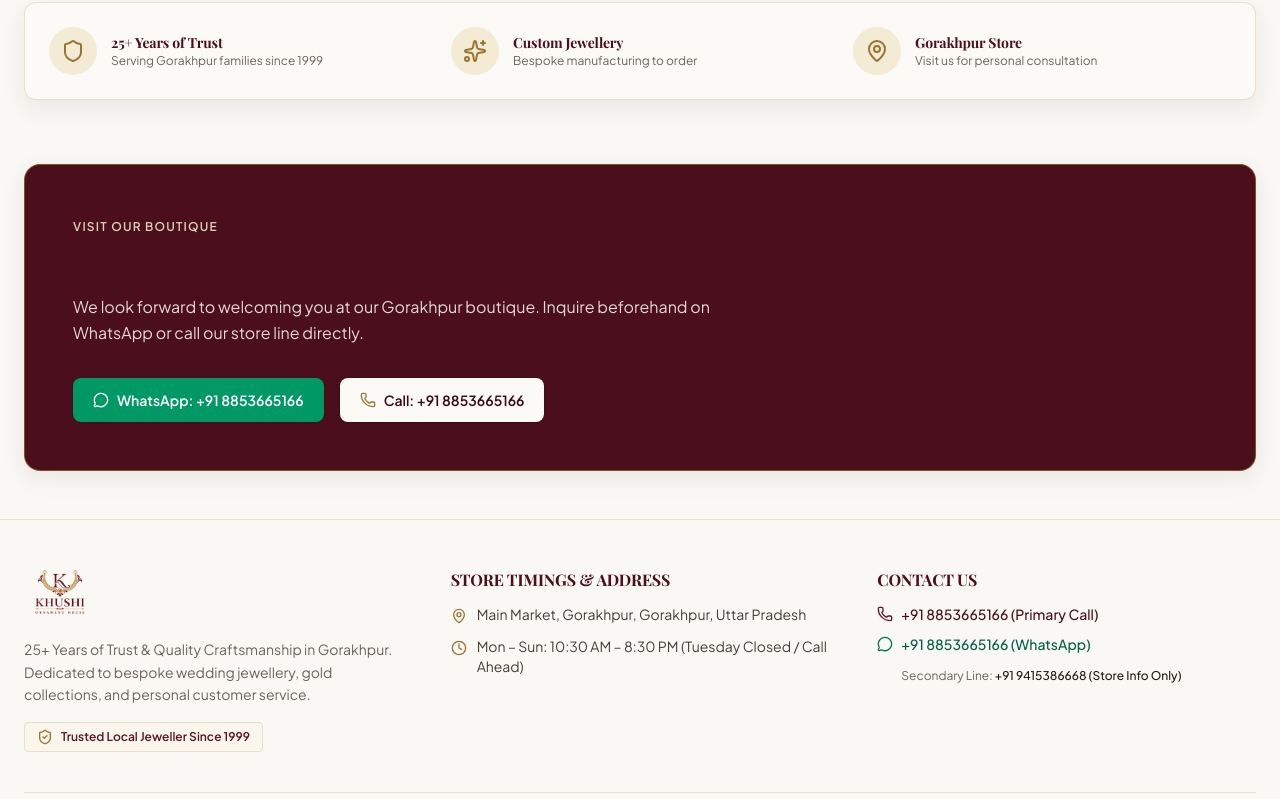
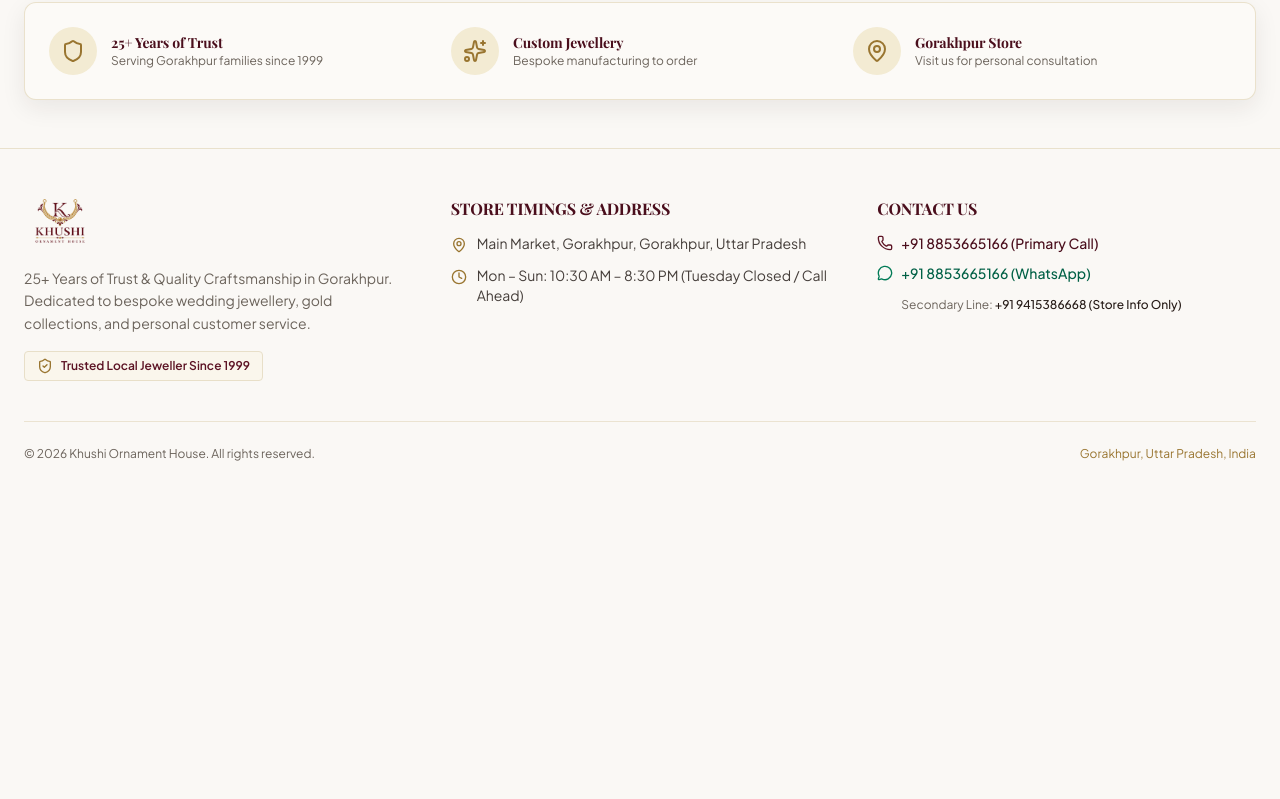
Before and after one commit to Abhishek95595/My-Shop, a Next.js app: page / in a window 1280 px wide. Shown: the part 1231-2030 px from the top of the page. After the commit the page ends 1725 px from the top, so only its background shows below. Built offline with nearby package versions, Linux system fonts and the light colour scheme; a web font is replaced by a local one.

Commit message:
fix(phase1): update dependencies to Tailwind 4.3.3, TypeScript 5.9.3 and restrict homepage boundary

```diff
--- a/package.json
+++ b/package.json
@@ -18,7 +18,7 @@
   },
   "devDependencies": {
     "@next/eslint-plugin-next": "16.3.3",
-    "@tailwindcss/postcss": "^4.0.0",
+    "@tailwindcss/postcss": "4.3.3",
     "@types/node": "^22.13.4",
     "@types/react": "^19.0.10",
     "@types/react-dom": "^19.0.4",
@@ -26,7 +26,7 @@
     "eslint": "^9.20.1",
     "eslint-plugin-react-hooks": "^5.1.0",
     "postcss": "^8.5.2",
-    "tailwindcss": "^4.0.0",
-    "typescript": "^5.8.2"
+    "tailwindcss": "4.3.3",
+    "typescript": "5.9.3"
   }
 }
--- a/src/app/page.tsx
+++ b/src/app/page.tsx
@@ -1,7 +1,6 @@
 import React from 'react';
 import { HeroSection } from '@/components/hero/HeroSection';
-import { Shield, Sparkles, MapPin, Phone, MessageCircle } from 'lucide-react';
-import { CONTACT_CONFIG } from '@/lib/constants';
+import { Shield, Sparkles, MapPin } from 'lucide-react';
 
 export default function HomePage() {
   return (
@@ -43,45 +42,6 @@
           </div>
         </div>
       </section>
-
-      {/* 3. Store Visit & Direct Inquiry Banner */}
-      <section className="max-w-7xl mx-auto px-4 sm:px-6">
-        <div className="bg-maroon-800 text-cream-50 rounded-2xl p-8 sm:p-12 shadow-card border border-gold-400/40 relative overflow-hidden">
-          <div className="max-w-2xl space-y-4">
-            <span className="text-xs uppercase tracking-widest text-gold-300 font-semibold">
-              Visit Our Boutique
-            </span>
-            <h2 className="text-2xl sm:text-3xl font-serif font-bold text-cream-100 leading-snug">
-              Experience Our Gold Collections in Person
-            </h2>
-            <p className="text-sm sm:text-base text-cream-200/90 font-sans leading-relaxed">
-              We look forward to welcoming you at our Gorakhpur boutique. Inquire beforehand on WhatsApp or call our store line directly.
-            </p>
-
-            <div className="pt-4 flex flex-wrap gap-4">
-              <a
-                href={`https://wa.me/${CONTACT_CONFIG.whatsappNumberRaw}?text=${encodeURIComponent(
-                  'Hello Khushi Ornament House, I would like to plan a visit to your store.'
-                )}`}
-                target="_blank"
-                rel="noopener noreferrer"
-                className="inline-flex items-center gap-2 bg-emerald-600 hover:bg-emerald-700 text-white text-sm font-semibold px-5 py-3 rounded-lg shadow transition-colors"
-              >
-                <MessageCircle className="w-4 h-4" />
-                <span>WhatsApp: {CONTACT_CONFIG.whatsappNumber}</span>
-              </a>
-
-              <a
-                href={`tel:${CONTACT_CONFIG.primaryPhoneRaw}`}
-                className="inline-flex items-center gap-2 bg-cream-50 hover:bg-gold-100 text-maroon-900 text-sm font-semibold px-5 py-3 rounded-lg shadow transition-colors"
-              >
-                <Phone className="w-4 h-4 text-gold-700" />
-                <span>Call: {CONTACT_CONFIG.primaryPhone}</span>
-              </a>
-            </div>
-          </div>
-        </div>
-      </section>
     </div>
   );
 }
```
Also changed, not shown: 1 other file (tests, documents, lock files or other folders).
